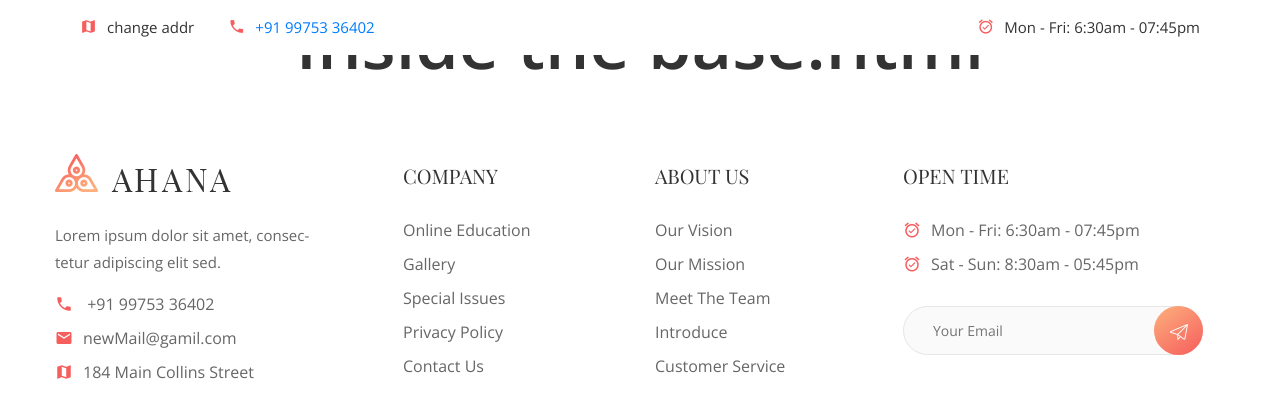
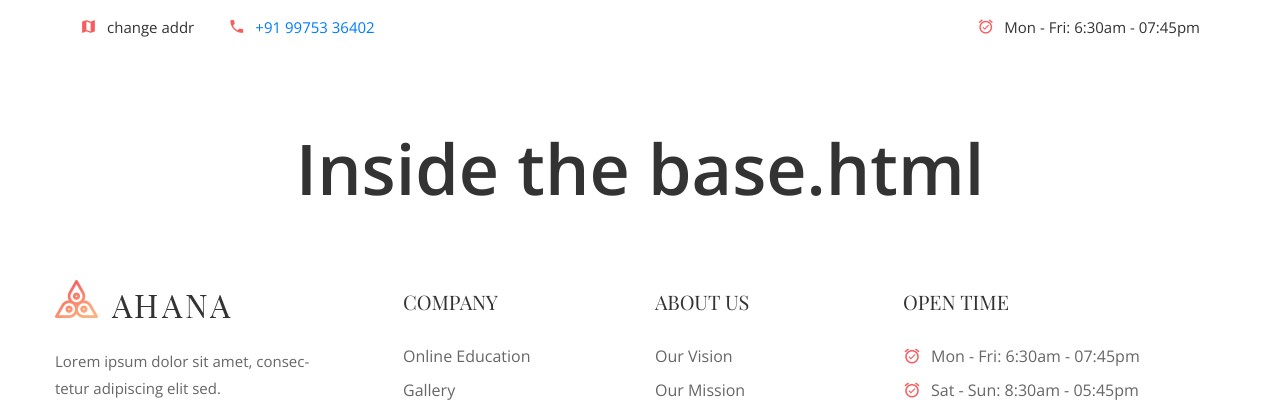
Before and after one commit to prathameshkhade/dikshas-fitness-studio, a Django app: page / in a window 1280 px wide. Shown: the top 414 px of the page. Run offline with Django 4.2, Linux system fonts and the light colour scheme; some libraries are stand-ins or nearby versions; some web fonts are replaced.

Commit message:
fix: header position

```diff
--- a/src/static/css/style.css
+++ b/src/static/css/style.css
@@ -336,7 +336,7 @@ ol {
 ---------------------*/
 
 .header-section {
-	position: absolute;
+	position: static;
 	width: 100%;
 	top: 0;
 	left: 0;
--- a/src/templates/header.html
+++ b/src/templates/header.html
@@ -1,7 +1,7 @@
 <!-- Header Section -->
 <header class="header-section">
     <div class="header-top">
-        <div class="row m-0">
+        <div class="row m-0" style="position:static">
             <div class="col-md-6 d-none d-md-block p-0">
                 <div class="header-info">
                     <i class="material-icons">map</i>
```
